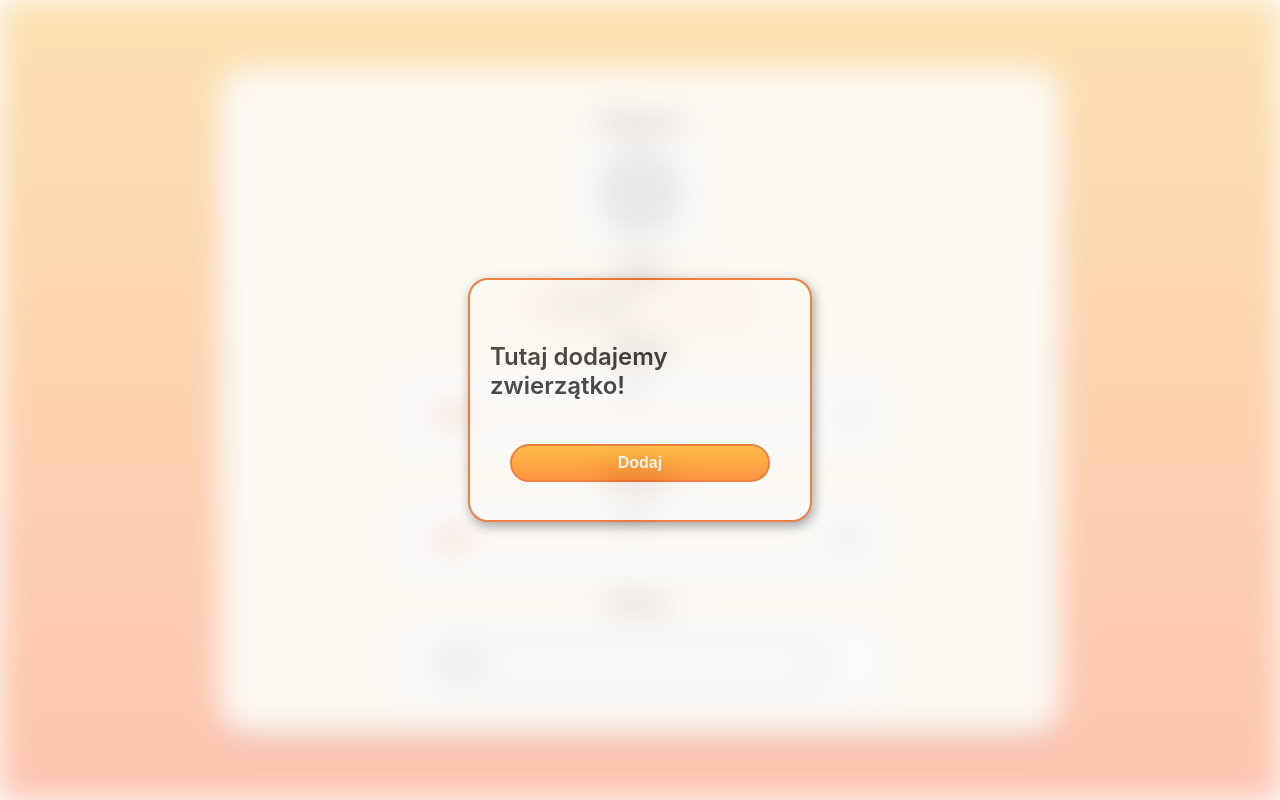
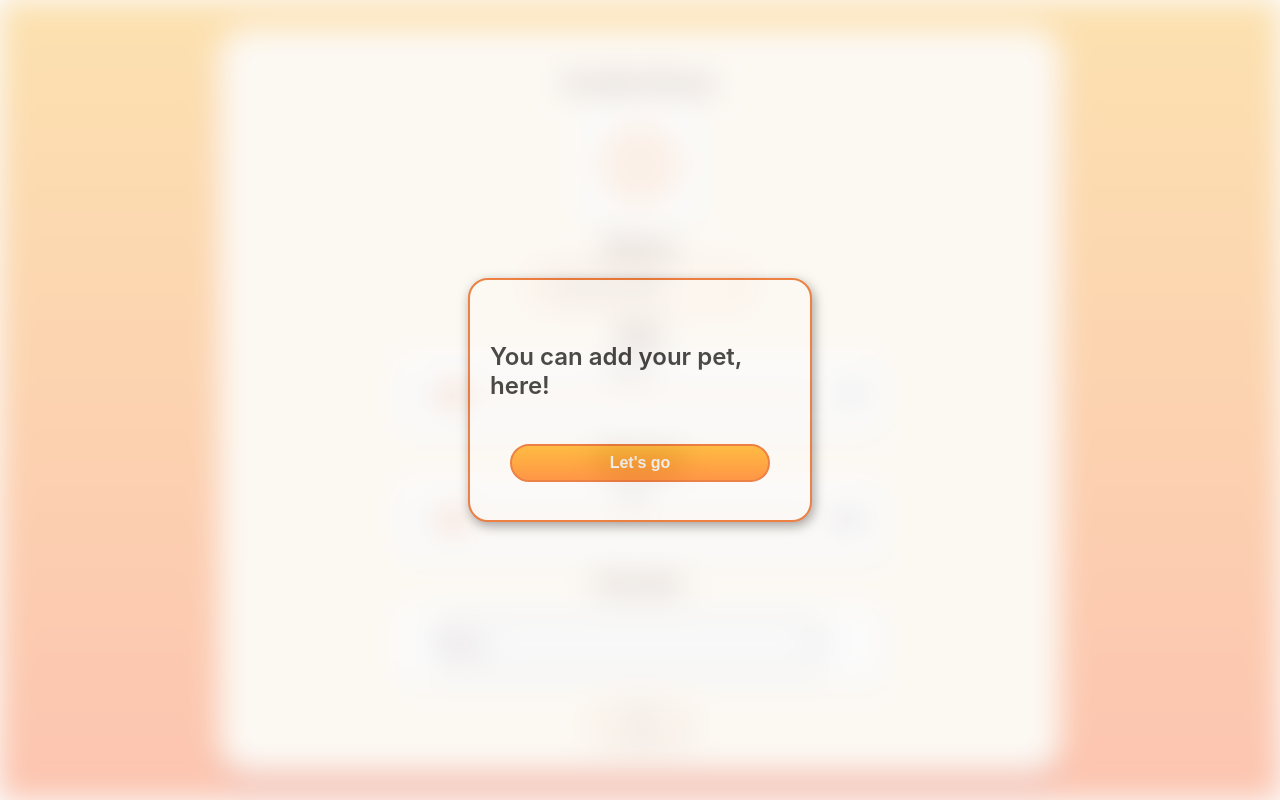
Before and after one commit to coni-code/PetBoxApp, a React (Create React App) app in the folder client/: page /animal-form in a window 1280 px wide. Built offline with nearby package versions, Linux system fonts and the light colour scheme.

Commit message:
file input for photo

```diff
--- a/client/src/assets/styles/animalForm.css
+++ b/client/src/assets/styles/animalForm.css
@@ -145,7 +145,7 @@
 
   .animalImageBlock{
     transition: 200ms;
-    height: 100px;
+    height: 120px;
     background-color: #FBFBFB;
     border-radius: 15px;
     padding: 0 20px 0 20px;
@@ -204,7 +204,7 @@
     margin: 20px 20px 0 20px;
   }
 
-  .closeModalButton:hover {
+  .closeModalButton:hover, .add-button:hover {
     transition: 125ms ease-out;
     cursor: pointer;
     border: 2px solid #DD2C00;
@@ -214,3 +214,28 @@
   .blur {
     filter: blur(15px);
   }
+
+  .add-button{
+    font-size: 1rem;
+    font-weight: 800;
+    padding: 8px 30px;
+    border-radius: 30px;
+    color:#4E2F2F;
+    background-color: #FFF3E0;
+    border: 2px solid #E65100;
+    margin-top: 20px;
+    box-shadow: 2px 4px 8px rgba(0, 0, 0, 0.3);
+  }
+
+  .profilePhotoInput {
+    display: none;
+  }
+
+  .profilePhoto {
+    width: 100px;
+    height: 100px;
+    border-radius: 50%;
+    box-shadow: 0px 0px 15px #000000be;
+    object-fit: cover;
+    object-position: center;
+  }
--- a/client/src/components/AnimalConfig/AnimalForm.jsx
+++ b/client/src/components/AnimalConfig/AnimalForm.jsx
@@ -1,6 +1,7 @@
 import React from 'react'
 import {useState} from 'react';
 import {useEffect} from 'react';
+import { useRef } from 'react';
 import '../../assets/styles/animalForm.css';
 import { AiOutlinePlusCircle } from 'react-icons/ai';
 
@@ -11,6 +12,8 @@ const AnimalForm = () => {
   const [animalAge, setAnimalAge] = useState('1');
   const [selectValue, setSelectValue] = useState('');
   const [isModalOpen, setIsModalOpen] = useState(true);
+  const [animalImage, setAnimalImage] = useState('');
+  const inputPhotoRef = useRef(null);
 
   useEffect(() => {
     if (isModalOpen) {
@@ -34,40 +37,59 @@ const AnimalForm = () => {
       modalBg.classList.remove("blur");
   }
 
+  const handleImageClick = () => {
+    inputPhotoRef.current.click();
+  }
+
+  const handleImageChange = (e) => {
+    const file = e.target.files[0];
+    setAnimalImage(file);
+  }
+
   return (
     <>
     {isModalOpen && (
         <div className="modal">
           <div className="modal-content">
-            <p className='modalParagraph'>Tutaj dodajemy zwierzątko!</p>
-            <button className='closeModalButton' onClick={closeModal}>Dodaj</button>
+            <p className='modalParagraph'>You can add your pet, here!</p>
+            <button className='closeModalButton' onClick={closeModal}>Let's go</button>
           </div>
         </div>
       )}
       <div className='animal-form-container'>
         <div className='animal-form'>
             <form className='animal-form-structure'>
-              <label htmlFor="Zdjęcie">Zdjęcie</label>
-              <div className='animalImageBlock'>
-                <AiOutlinePlusCircle size={80} />
+              <label htmlFor="Profile Photo">Profile Photo</label>
+              <div className='animalImageBlock' onClick={handleImageClick}>
+                {animalImage ? (
+                  <img src={URL.createObjectURL(animalImage)} alt="profile" className='profilePhoto'/>
+                ) : (
+                  <AiOutlinePlusCircle size={80} color='#FF6D00'/>
+                )}
+                <input
+                      type="file"
+                      ref={inputPhotoRef}
+                      onChange={handleImageChange}
+                      className="profilePhotoInput"
+                      id="profilePhoto" />
               </div>
-              <label htmlFor="Imię">Imię</label>
+              <label htmlFor="Name">Name</label>
               <input
                         value={animalName}
                         onChange={(e) => {
                             setAnimalName(e.target.value);
                         }}
                         type="text"
-                        placeholder="Imię pupila"
+                        placeholder="Your pet name"
                         id="petName"
                         name="petName"
                         className="animalNameInput"
                         required
                     />
-              <label htmlFor="Wiek">Wiek</label>
+              <label htmlFor="Age">Age</label>
               <div className='range'>
               <div className='sliderValue'>
-                {animalAge == 1 ? <span>{animalAge} rok</span> : <span>{animalAge} lat'a</span>}
+                {animalAge === 1 ? <span>{animalAge} rok</span> : <span>{animalAge} lat'a</span>}
               </div>
               <div className='field'>
                 <div className='value left'>1</div>
@@ -87,7 +109,7 @@ const AnimalForm = () => {
               <div className='value right'>30</div>
               </div>
               </div>
-              <label htmlFor="Waga">Waga</label>
+              <label htmlFor="Weight">Weight</label>
               <div className='range'>
               <div className='sliderValue'>
                 <span>{animalWeight} kg</span>
@@ -110,7 +132,7 @@ const AnimalForm = () => {
               <div className='value right'>100</div>
               </div>
               </div>
-              <label htmlFor="Rasa">Rasa</label>
+              <label htmlFor="Gender">Gender</label>
               <div className='dropdownRange'>
                 <select className="animalForm-select" onChange={handleSelect}>
                   {options.map(option => (
@@ -118,6 +140,7 @@ const AnimalForm = () => {
                   ))}
                 </select>
               </div>
+              <button className="add-button" type="submit">Add</button>
             </form>
         </div>
       </div>
```
